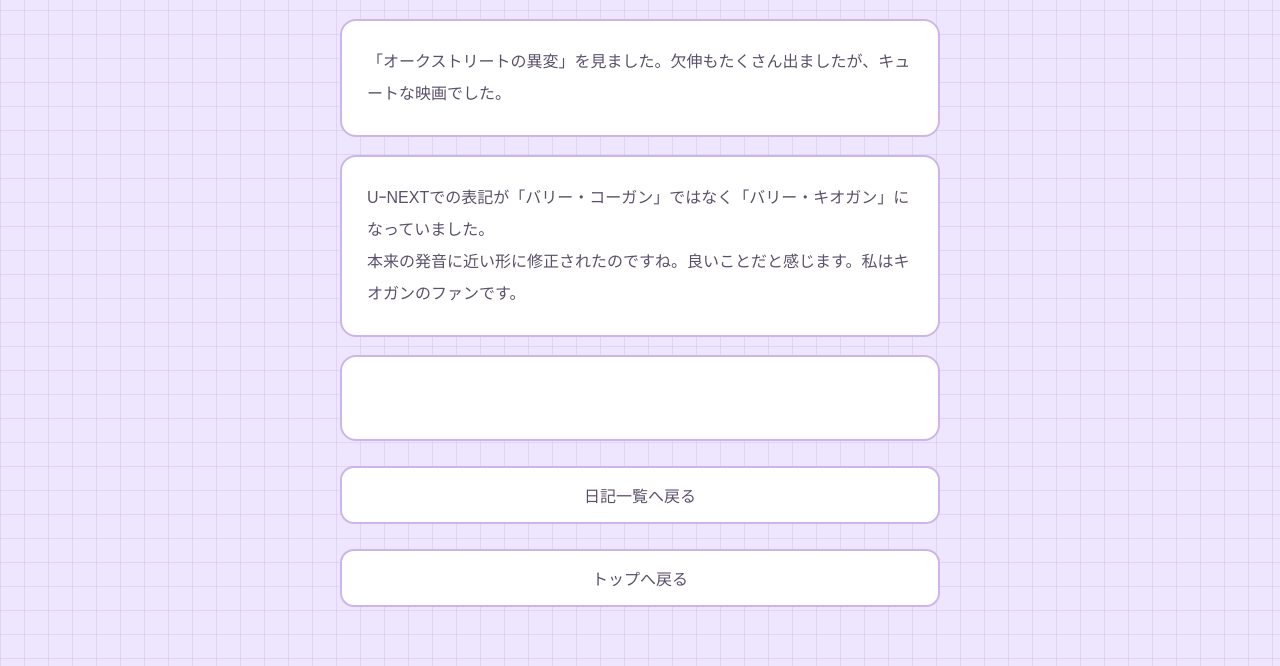
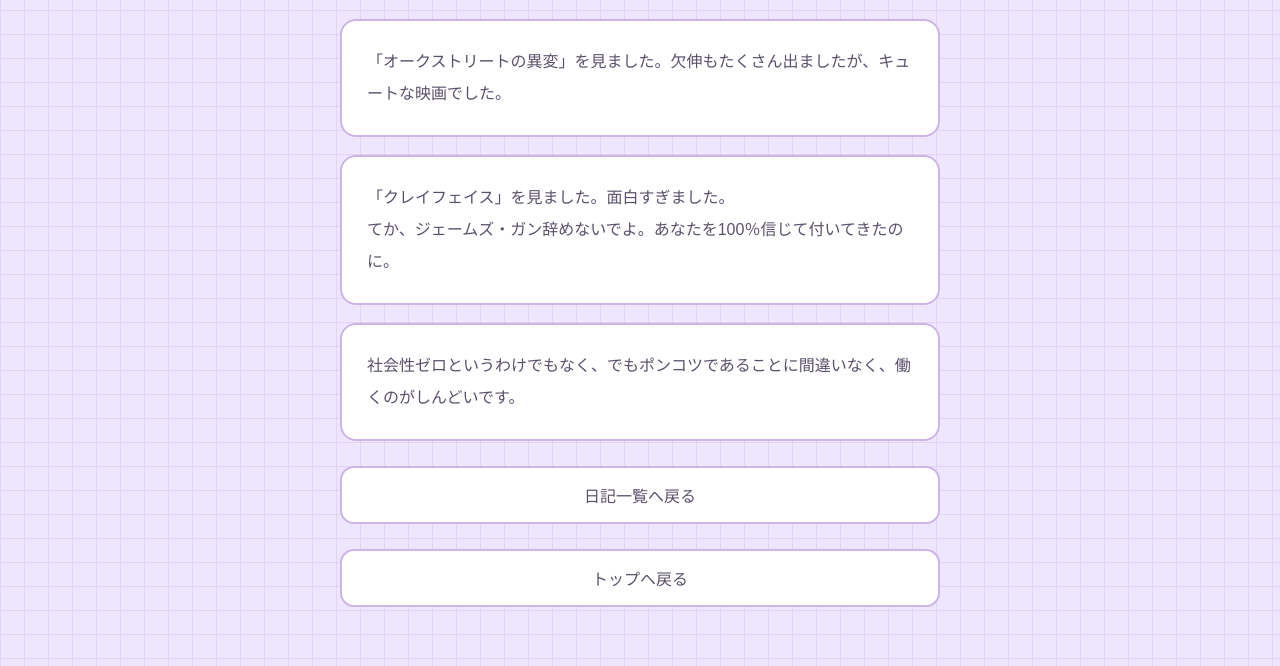
Before and after one commit to nakayoshipomeranian/Syousetu-site, a plain HTML site: page diary-2026-11.html in a window 1280 px wide. Shown: the part 134-800 px from the top of the page. Drawn offline with Linux system fonts and the light colour scheme.

Commit message:
Update diary-2026-11.html

```diff
--- a/diary-2026-11.html
+++ b/diary-2026-11.html
@@ -79,14 +79,14 @@ header h1 {
 <!-- 日記その2 -->
 <div class="diary-entry">
 
-UｰNEXTでの表記が「バリー・コーガン」ではなく「バリー・キオガン」になっていました。<br>
-本来の発音に近い形に修正されたのですね。良いことだと感じます。私はキオガンのファンです。<br>
+「クレイフェイス」を見ました。面白すぎました。　<br>
+てか、ジェームズ・ガン辞めないでよ。あなたを100％信じて付いてきたのに。<br>
 
 </div>
 <!-- 日記その3 -->
 <div class="diary-entry">
 
-　<br>
+社会性ゼロというわけでもなく、でもポンコツであることに間違いなく、働くのがしんどいです。　<br>
 
 </div>
 <!-- 日記一覧へ戻る -->
```
